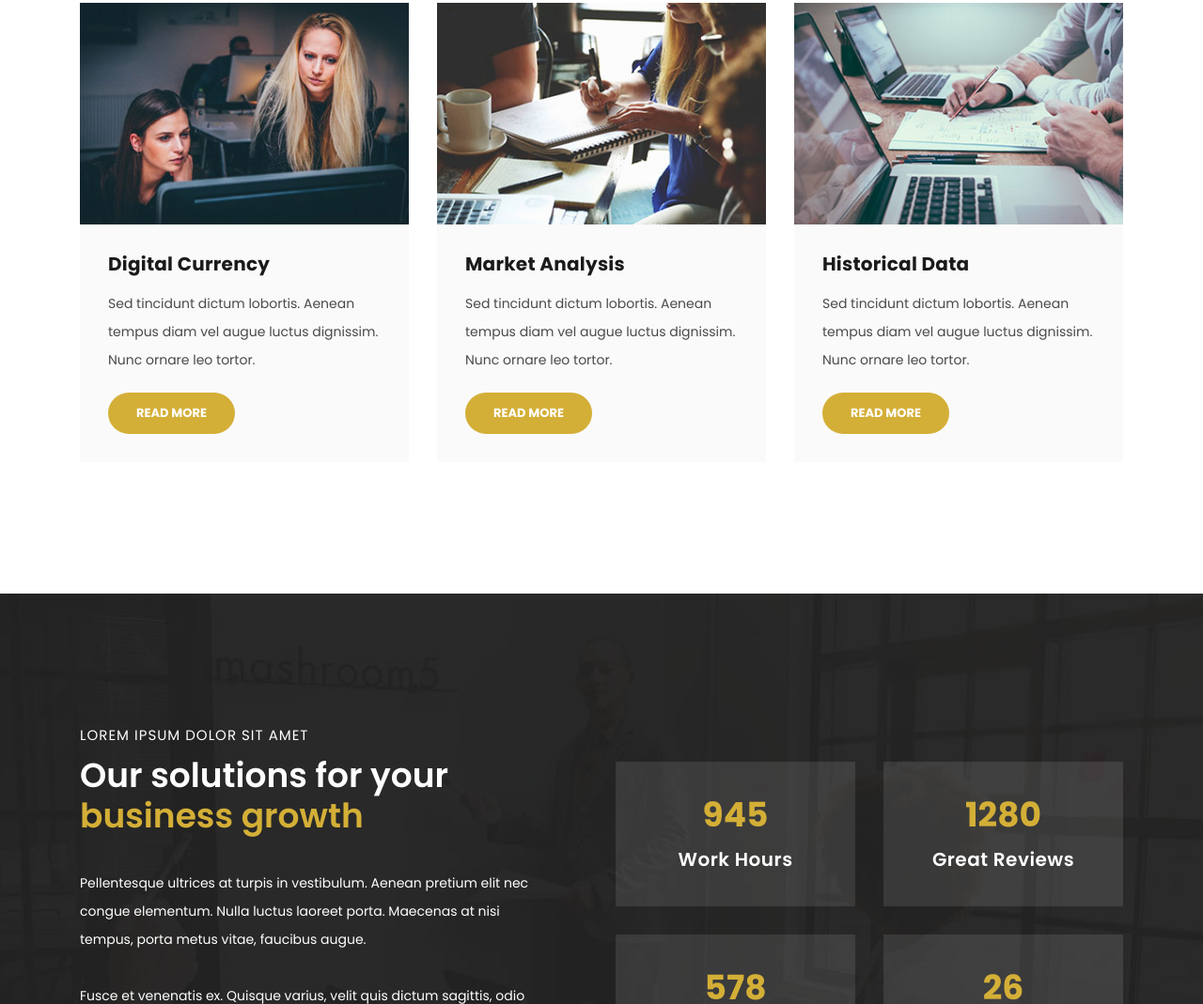
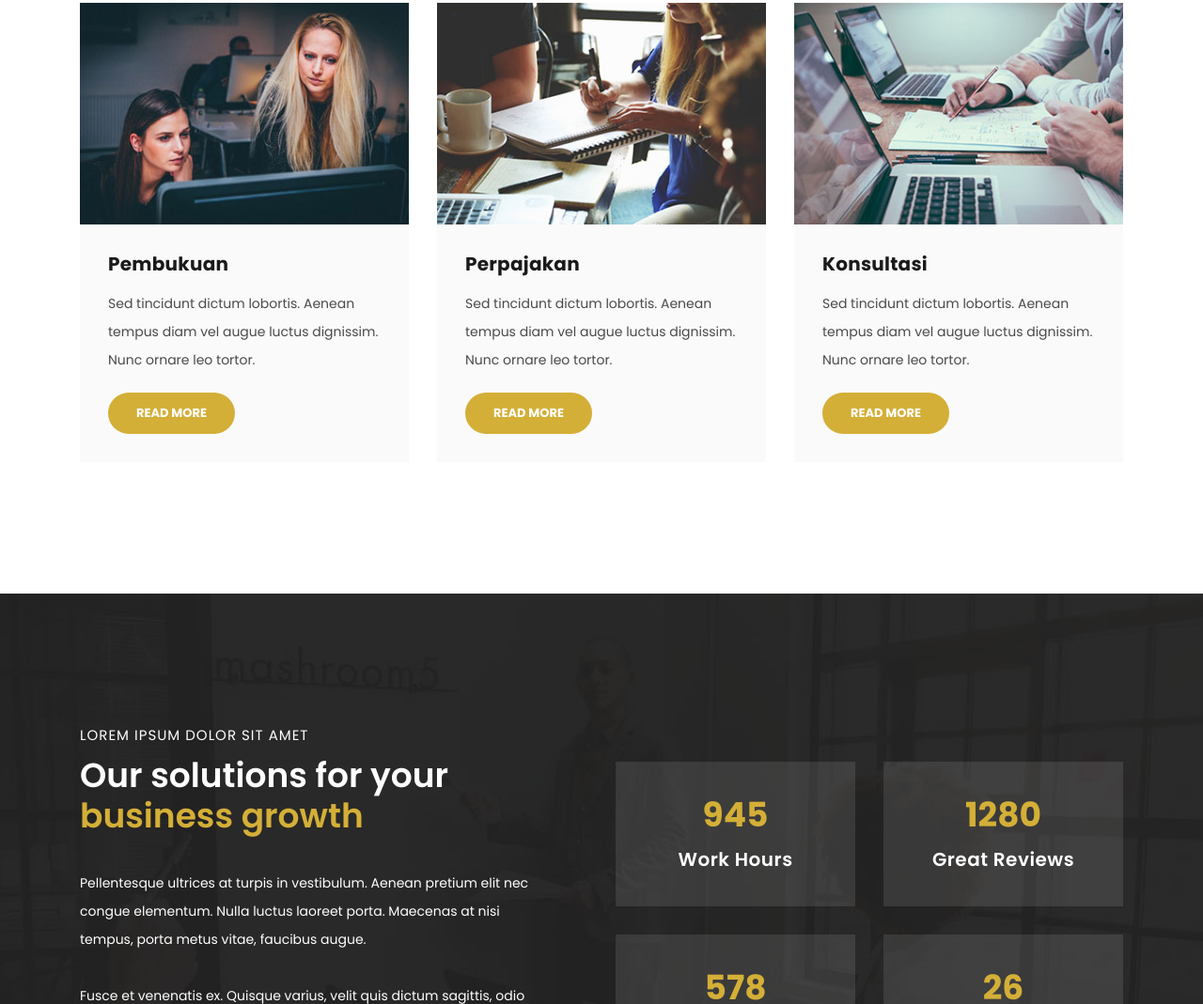
Before and after one commit to whippedcreamm/tmm-website-2026, a plain HTML site: page templatemo_545_finance_business/index.html in a window 1280 px wide. Shown: the part 1266-2335 px from the top of the page at 94% size. Drawn offline with Linux system fonts and the light colour scheme.

Commit message:
update service

```diff
--- a/templatemo_545_finance_business/index.html
+++ b/templatemo_545_finance_business/index.html
@@ -173,7 +173,7 @@ https://templatemo.com/tm-545-finance-business
           <div class="service-item">
             <img src="assets/images/service_01.jpg" alt="">
             <div class="down-content">
-              <h4>Digital Currency</h4>
+              <h4>Pembukuan</h4>
               <p>Sed tincidunt dictum lobortis. Aenean tempus diam vel augue luctus dignissim. Nunc ornare leo tortor.
               </p>
               <a href="" class="filled-button">Read More</a>
@@ -184,7 +184,7 @@ https://templatemo.com/tm-545-finance-business
           <div class="service-item">
             <img src="assets/images/service_02.jpg" alt="">
             <div class="down-content">
-              <h4>Market Analysis</h4>
+              <h4>Perpajakan</h4>
               <p>Sed tincidunt dictum lobortis. Aenean tempus diam vel augue luctus dignissim. Nunc ornare leo tortor.
               </p>
               <a href="" class="filled-button">Read More</a>
@@ -195,7 +195,7 @@ https://templatemo.com/tm-545-finance-business
           <div class="service-item">
             <img src="assets/images/service_03.jpg" alt="">
             <div class="down-content">
-              <h4>Historical Data</h4>
+              <h4>Konsultasi</h4>
               <p>Sed tincidunt dictum lobortis. Aenean tempus diam vel augue luctus dignissim. Nunc ornare leo tortor.
               </p>
               <a href="" class="filled-button">Read More</a>
```
Also changed, not shown: templatemo_545_finance_business/.cpanel.yml (deleted).
